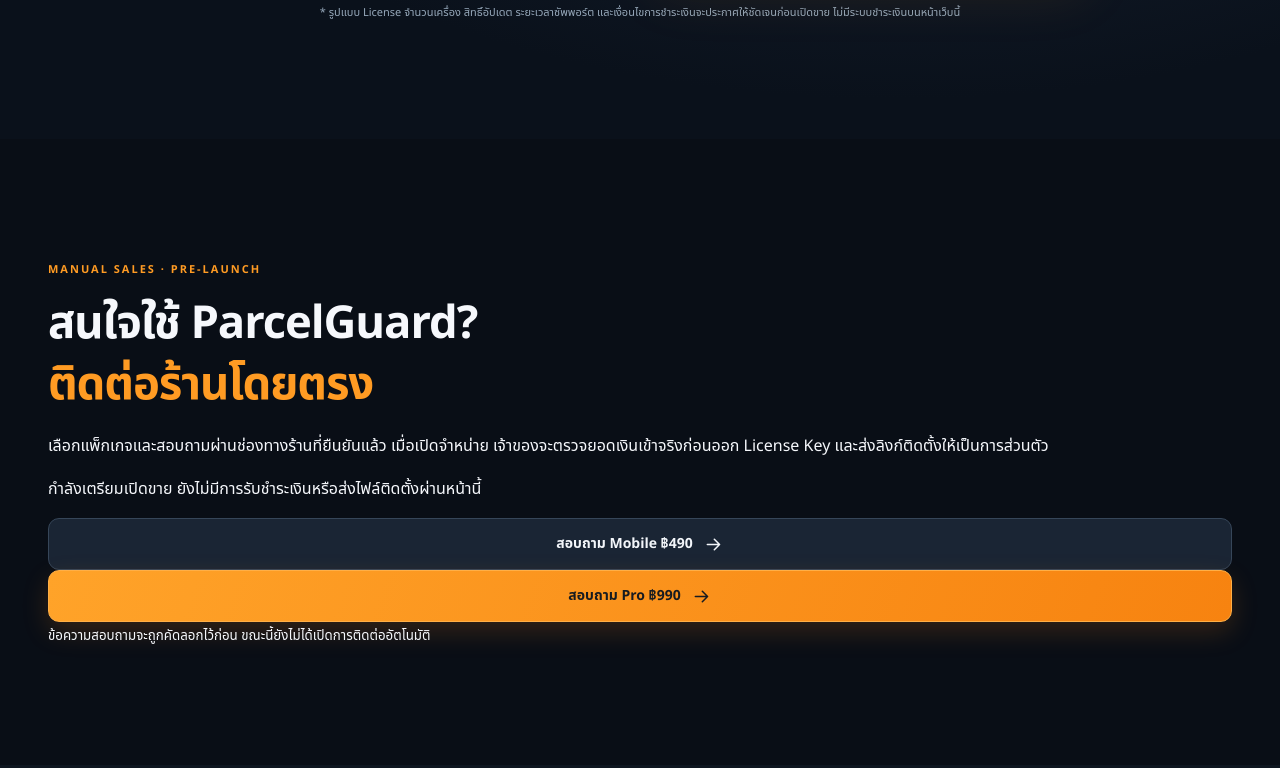
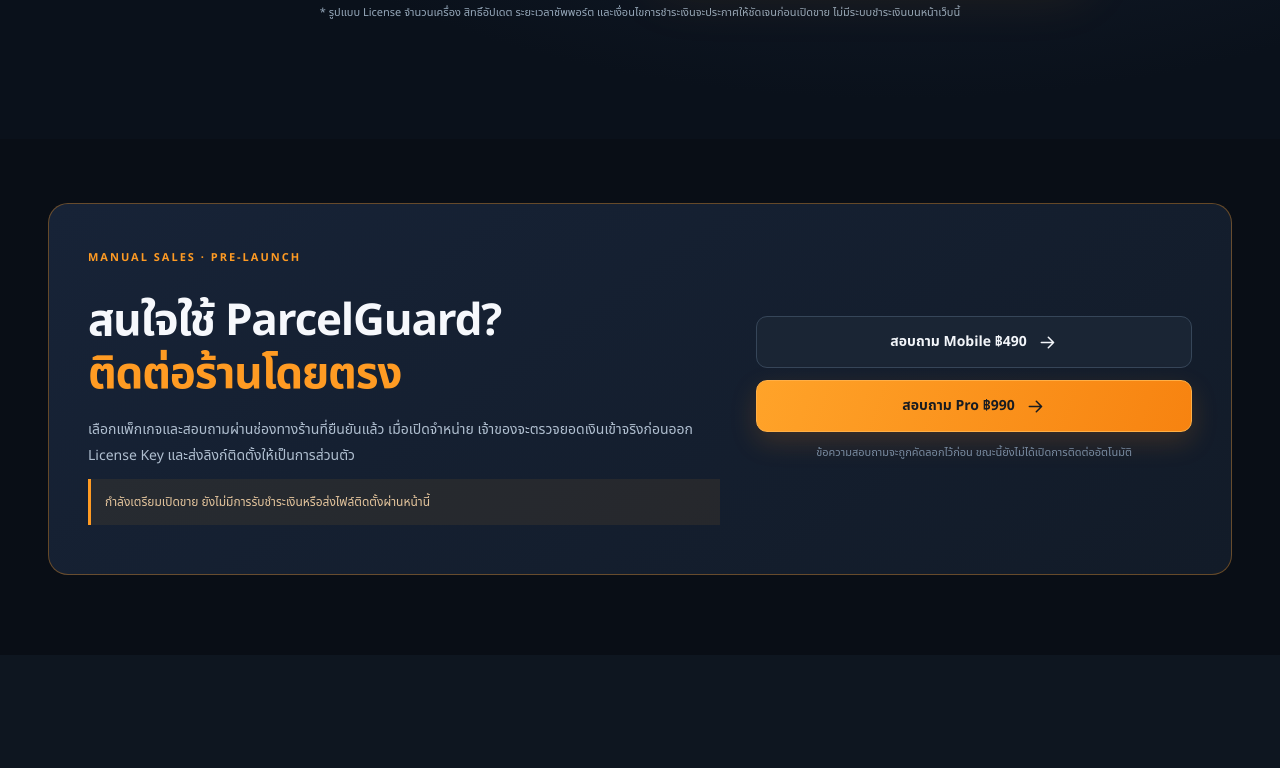
Before and after one commit to paitoonsamba-hub/parcelguard-offline, a plain HTML site: page public/index.html in a window 1280 px wide. Shown: the part 5568-6336 px from the top of the page. Drawn offline with Linux system fonts and the light colour scheme.

Commit message:
Style manual sales on existing Dark Tech design without redesigning hero

```diff
--- a/public/styles.css
+++ b/public/styles.css
@@ -398,3 +398,13 @@ h1,h2,h3,p { margin-top:0; }
   html { scroll-behavior:auto; }
   *,*::before,*::after { animation-duration:.01ms!important; animation-iteration-count:1!important; transition-duration:.01ms!important; }
 }
+
+/* Additive Manual Sales section; original approved design untouched. */
+.manual-order-section{padding-top:64px;padding-bottom:80px}
+.manual-order-box{display:grid;grid-template-columns:1.45fr 1fr;align-items:center;gap:36px;padding:39px;border:1px solid rgba(255,155,35,.35);border-radius:20px;background:linear-gradient(145deg,#172337,#121b28)}
+.manual-order-box h2{font-size:clamp(29px,3.7vw,44px);line-height:1.2;margin:14px 0 16px;letter-spacing:-1.2px}
+.manual-order-box h2 em{font-style:normal;color:var(--orange)}
+.manual-order-box p{color:#b0bfd0;font-size:14px;line-height:1.85;margin-bottom:10px}
+.manual-order-box .manual-order-note{padding:12px 14px;background:rgba(255,155,35,.075);border-left:3px solid var(--orange);font-size:12px;color:#e4c59d}
+.manual-order-actions{display:grid;gap:12px}.manual-order-actions small{color:var(--faint);font-size:11px;line-height:1.7;text-align:center}
+@media(max-width:800px){.manual-order-box{grid-template-columns:1fr;padding:23px;gap:20px}.manual-order-section{padding-top:40px;padding-bottom:60px}}
```
